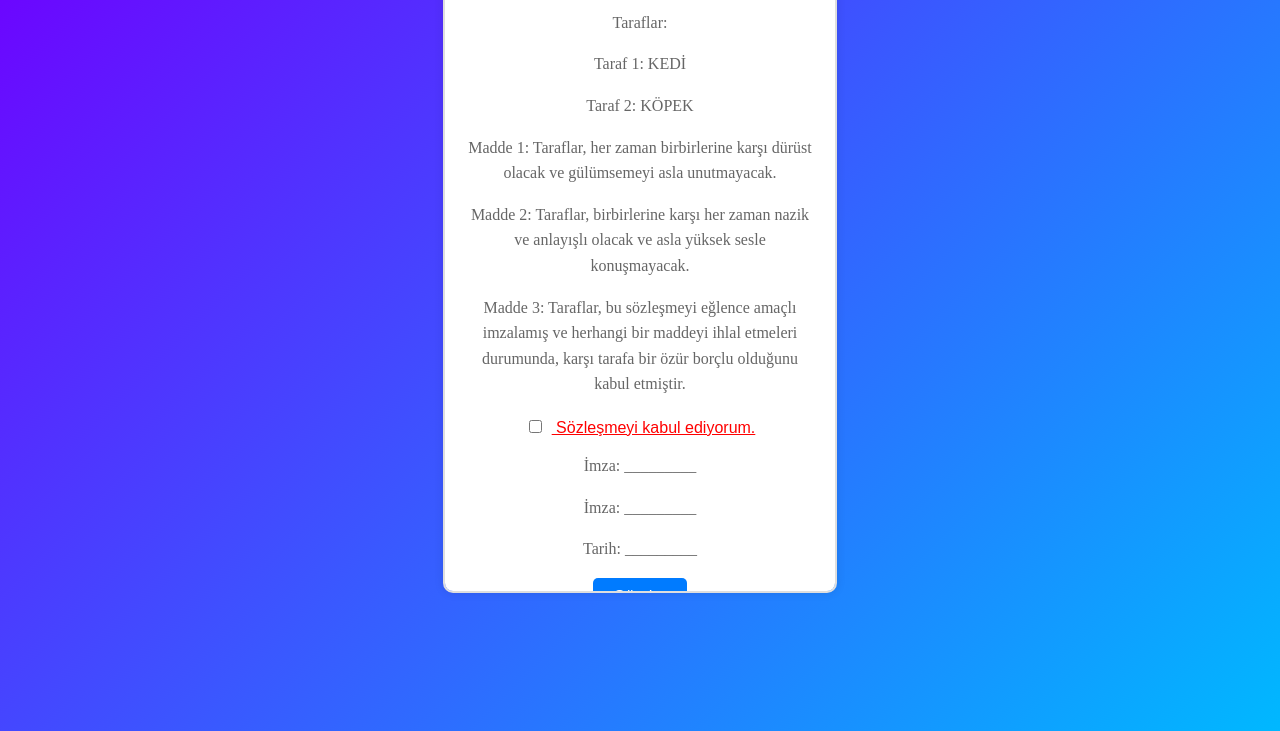
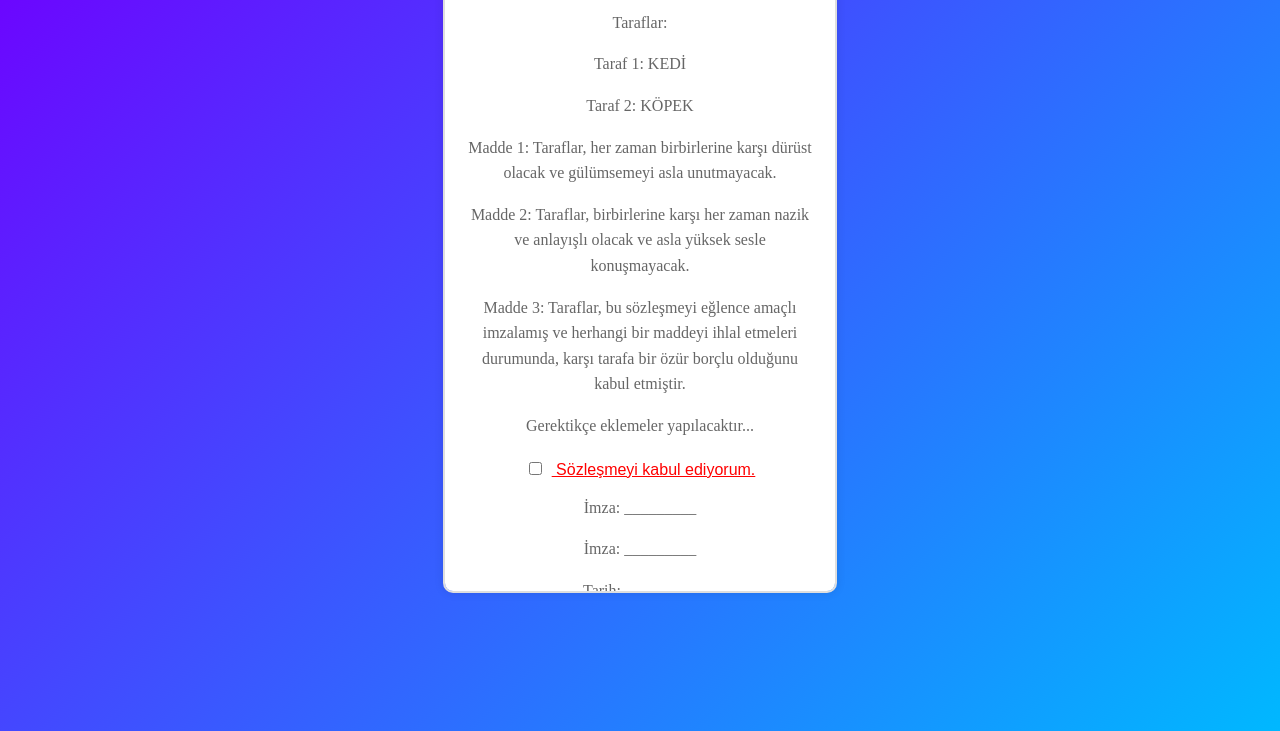
Before and after one commit to OsmanAydogan/log, a plain HTML site: page form.html in a window 1280 px wide. Shown: the part 69-800 px from the top of the page. Drawn offline with Linux system fonts and the light colour scheme.

Commit message:
Update form.html

```diff
--- a/form.html
+++ b/form.html
@@ -21,6 +21,7 @@
     <p>Madde 1: Taraflar, her zaman birbirlerine karşı dürüst olacak ve gülümsemeyi asla unutmayacak.</p>
     <p>Madde 2: Taraflar, birbirlerine karşı her zaman nazik ve anlayışlı olacak ve asla yüksek sesle konuşmayacak.</p>
     <p>Madde 3: Taraflar, bu sözleşmeyi eğlence amaçlı imzalamış ve herhangi bir maddeyi ihlal etmeleri durumunda, karşı tarafa bir özür borçlu olduğunu kabul etmiştir.</p>
+    <p> Gerektikçe eklemeler yapılacaktır...</p>
     <label style="color: red; text-decoration: underline;" for="agree"><input type="checkbox" id="agree" name="agree" required> Sözleşmeyi kabul ediyorum.</label>
     <p>İmza: _________</p>
     <p>İmza: _________</p>
```
